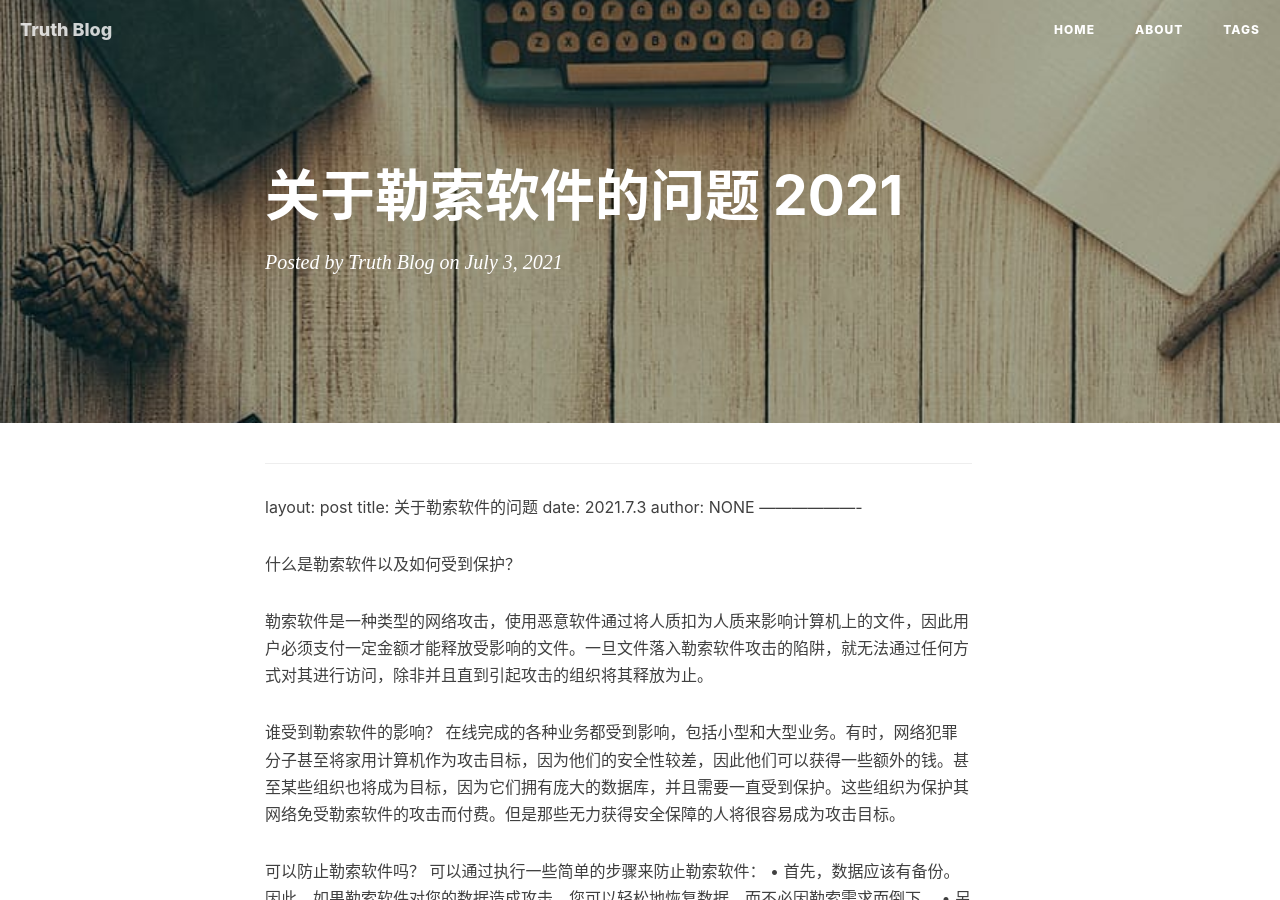
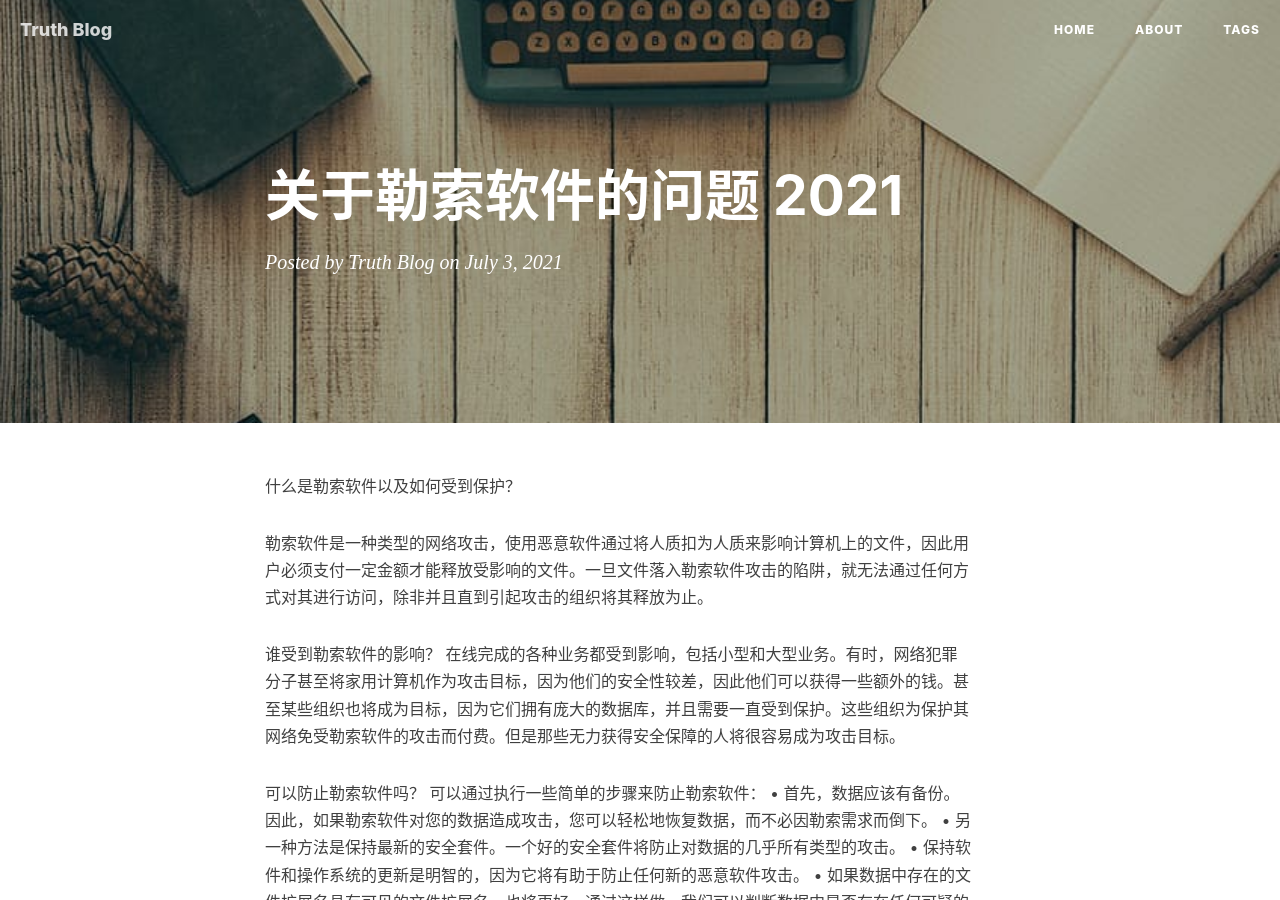
Before and after one commit to 4map/Cn0f1cd.github.io, a Jekyll site: the page built from _posts/2021-7-3-关于勒索软件的问题-2021.md, in a window 1280 px wide and 900 px high. Built offline with Jekyll 4.4.1, drawn with Linux system fonts in a browser that asks for light colours; nearby versions of some CDN libraries; our own code applies the rules of GitHub Pages for plain Markdown files; comment, search, counter and statistics services are not loaded.

Commit message:
Update 2021-7-3-关于勒索软件的问题-2021.md

```diff
--- a/_posts/2021-7-3-关于勒索软件的问题-2021.md
+++ b/_posts/2021-7-3-关于勒索软件的问题-2021.md
@@ -1,9 +1,4 @@
-------------------
-layout:   post
-title:    关于勒索软件的问题
-date:     2021.7.3
-author:   NONE
--------------------
+
 
 什么是勒索软件以及如何受到保护？
 
```
